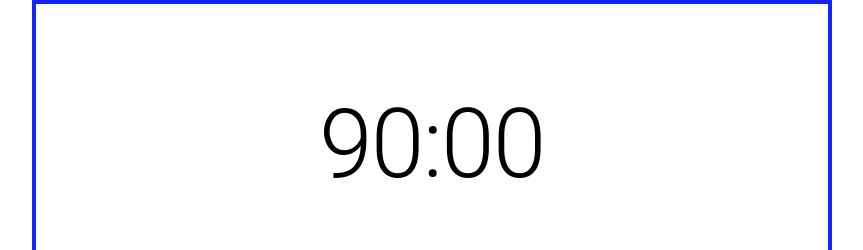
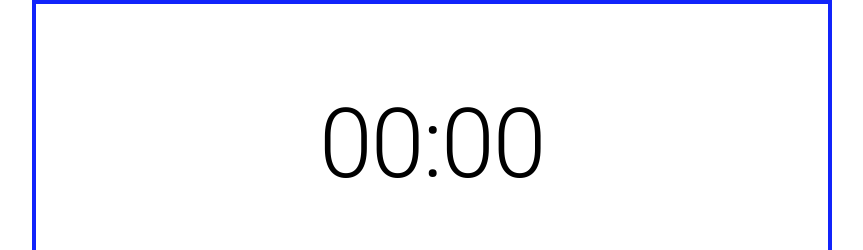
Before and after one commit to yoichimichael/timer, a React (Create React App) app: page / in a window 1280 px wide. Shown: the top 250 px of the page, without its empty margins (208-1071 px from the left). Built offline with nearby package versions, Linux system fonts and the light colour scheme.

Commit message:
small edit

```diff
--- a/src/App.js
+++ b/src/App.js
@@ -47,7 +47,7 @@ function convertSecondsToTimeDisplay(seconds){
 }
 
 function App() {
-  const [seconds, setSeconds] = useState(5400);
+  const [seconds, setSeconds] = useState(0);
   const [isRunning, setIsRunning] = useState(false);
   const [timerInterval, setTimerInterval] = useState(null);
   const [isTimerSet, setIsTimerSet] = useState(false);
```
